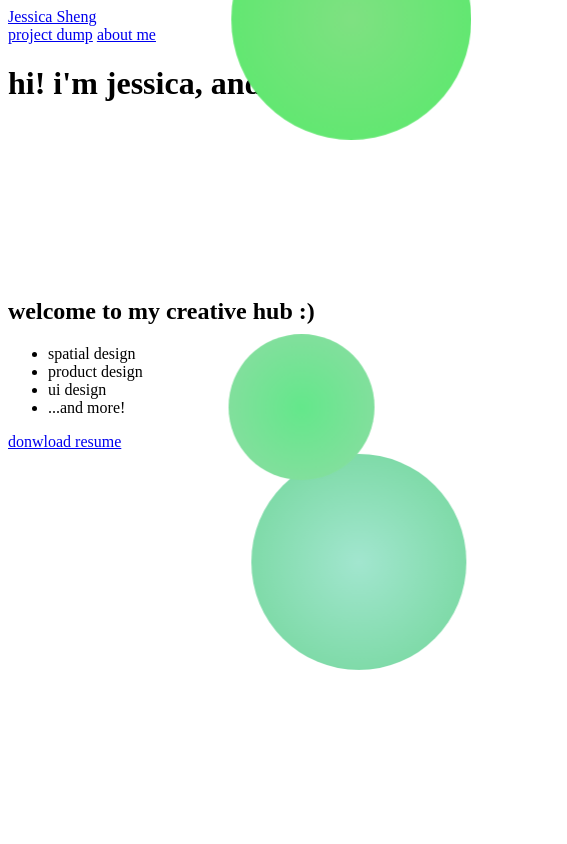
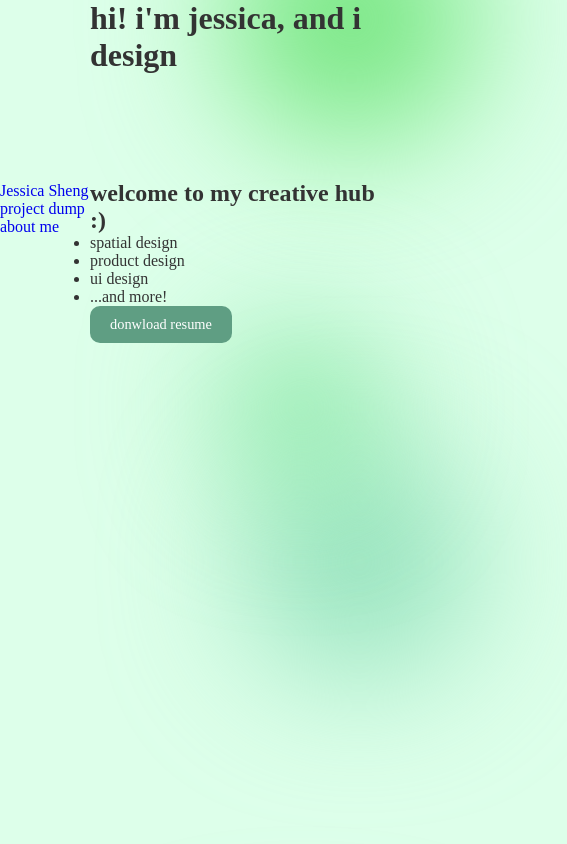
Before and after one commit to jelly-shroom/jelly-shroom.github.io, a SvelteKit app: page / in a window 390 px wide. Shown: the top 844 px of the page, 567 px wide, since content can reach past the window. Built offline with nearby package versions, Linux system fonts and the light colour scheme.

Commit message:
Add general and home styles to +page.svelte

```diff
--- a/src/routes/+page.svelte
+++ b/src/routes/+page.svelte
@@ -2,6 +2,9 @@
   import Navbar from "../components/Navbar.svelte";
   import Hero from "../components/Hero.svelte";
   import Blobs from "../components/Blobs.svelte";
+
+  import "../styles/general.css";
+  import "../styles/home.css";
 </script>
 
 <Navbar />
--- /dev/null
+++ b/src/styles/general.css
@@ -0,0 +1,380 @@
+*, *::before, *::after{
+    box-sizing: border-box;
+    margin:0;
+    padding:0;
+}
+
+body {
+    color: #333;
+    background-color: #ddffea;
+
+    --nav-height: 75px;
+    --lightAccent: #5F9E83;
+    --darkAccent: #2E8B57;
+    --body-background: #ddffea;
+    --productFinalBackground: #d3ebda;
+}
+
+
+
+.flex {
+    display: flex;
+    align-items: center;
+    justify-content: center;
+
+    max-width: 100%;
+}
+
+.flex div {
+    margin: 0;
+    padding: 0;
+    width: 100%;
+}
+
+.flex div img {
+    width: 100%;
+    height: 100%;
+
+    object-fit: cover;
+    overflow: hidden;
+}
+
+.glass-bg {
+    background: rgba(255, 255, 255, 0.7);
+    box-shadow: 0 4px 30px rgba(0, 0, 0, 0.1);
+    backdrop-filter: blur(5px);
+    -webkit-backdrop-filter: blur(5px);
+
+    margin-left: auto;
+    margin-right: auto;
+    padding-top: 125px;
+    padding-bottom: 125px;
+
+    width: 100%;
+    height: auto;
+    min-height: 100vh;
+}
+
+.glass-bgImg {
+    background: rgba(255, 255, 255, 0.7);
+    box-shadow: 0 4px 30px rgba(0, 0, 0, 0.1);
+    backdrop-filter: blur(5px);
+    -webkit-backdrop-filter: blur(5px);
+
+    margin-left: auto;
+    margin-right: auto;
+    padding-top: 0;
+    padding-bottom: 125px;
+
+    width: 100%;
+    height: auto;
+    min-height: 100vh;
+}
+
+.glass-full {
+    overflow-y: visible;
+    background: rgba(255, 255, 255, 0.7);
+    box-shadow: 0 4px 30px rgba(0, 0, 0, 0.1);
+    backdrop-filter: blur(5px);
+    -webkit-backdrop-filter: blur(5px);
+    border: 1px solid rgba(255, 255, 255, 0.9);
+
+    margin-left: auto;
+    margin-right: auto;
+    margin-bottom: -50px;
+
+    padding-right: 5% ;
+    padding-left: 5% ;
+    padding-bottom: 125px;
+    border-radius: 40px 40px 0px 0px ;
+
+    width: 80% ;
+}
+
+.button {
+    display: inline-block;
+
+    font-family: "Sono";
+    font-weight: 500;
+    font-size: 0.9em;
+    text-transform: lowercase;
+
+    background-color: var(--lightAccent);
+    color: #fff;
+    border: none;
+    border-radius: 10px;
+    padding: 20px;
+    padding-left: 30px;
+    padding-right: 30px;
+    cursor: pointer;
+
+
+    transition: 0.25s;
+}
+
+.button:hover {
+    background-color: var(--darkAccent);
+}
+
+
+
+a {
+    text-decoration: none;
+}
+
+
+@keyframes blurTransitionIn {
+    from {
+
+        backdrop-filter: blur(2px);
+        -webkit-backdrop-filter: blur(2px);
+    }
+
+    to {
+        backdrop-filter: blur(0px);
+        -webkit-backdrop-filter: blur(0px);
+
+    }
+}
+
+@keyframes blurTransitionOut {
+    from {
+        backdrop-filter: blur(0px);
+        -webkit-backdrop-filter: blur(0px);
+    }
+
+    to {
+        backdrop-filter: blur(2px);
+        -webkit-backdrop-filter: blur(2px);
+    }
+}
+
+@keyframes fadeTransitionIn {
+    from {
+        opacity: 0.0;
+    }
+
+    to {
+        opacity: 1;
+    }
+}
+
+@keyframes fadeTransitionOut {
+    from {
+        opacity: 1;
+    }
+
+    to {
+        opacity: 0.0;
+    }
+}
+
+#transitionOverlay {
+    position: fixed;
+    top: 0;
+    left: 0;
+    width: 100%;
+    height: 100%;
+    z-index: 1; /* Ensure it's above other content */
+    pointer-events: none; /* Allow interaction with elements below */
+    animation: blurTransitionIn 1s ease-in-out forwards;
+
+}
+
+#container {
+    max-width: 100%;
+    animation: fadeTransitionIn 1s ease-out;
+}
+
+
+/* chat gpt */
+.blob-container {
+    position: fixed;
+    top: 0;
+    left: 0;
+    width: 100%;
+    height: 100%;
+    z-index: -1;
+
+    background-color: #ddffea;
+}
+
+.blob-wrapper {
+    position: relative;
+    width: 100%;
+    height: 50%;
+}
+
+.blob {
+    position: absolute;
+    border-radius: 50%;
+    background: radial-gradient(circle, #abbeb1, #a9b1aa);
+    animation: moveBlob 60s infinite ease-in-out alternate;
+
+    filter: blur(70px);
+}
+
+@keyframes moveBlob {
+    0% {
+        transform: translate(var(--start-x), var(--start-y));
+    }
+    100% {
+        transform: translate(var(--end-x), var(--end-y));
+    }
+}
+
+#container {
+    max-width: 100%;
+}
+
+.externalLink {
+    color: var(--darkAccent);
+    text-decoration: underline;
+    font-weight: bold;
+}
+
+
+
+.callToAction {
+    margin: auto;
+    border-radius: 25px;
+
+    overflow: hidden;
+
+
+    width: 80%;
+    padding: 50px;
+    text-align: center;
+
+
+    gap: 20px;
+    /* margin-bottom: 125px; */
+    margin-top: 125px;
+}
+
+.callToAction h1 {
+    margin-bottom: 20px;
+    font-family: 'Kodchasan';
+}
+
+.callToAction h3 {
+    font-weight: normal;
+    font-family: "Quicksand";
+}
+
+.callToAction .icons{
+
+    margin: auto;
+    margin-top: 30px;
+    display: flex;
+    justify-content: space-between;
+    width: 300px;
+
+    align-items: center;
+}
+
+.callToAction .icons svg{
+    height: 50px;
+    width: auto;
+
+    transition: 0.25s;
+    fill: var(--lightAccent);
+}
+
+.callToAction a{
+    text-decoration: none;
+}
+
+.callToAction .icons svg:hover{
+    fill: var(--darkAccent);
+}
+
+
+
+@media screen and (max-width: 800px) {
+
+
+    .glass-full {
+        margin-bottom: -50px !important;
+
+        padding-bottom: 75px !important;
+
+        width: 90% !important;
+
+    }
+}
+
+@media screen and (max-width: 400px) {
+    .button {
+        padding: 10px;
+        padding-right: 20px;
+        padding-left: 20px;
+    }
+
+
+
+    .glass-full {
+        margin-bottom: -50px !important;
+
+        padding-bottom: 75px !important;
+
+        width: 95% !important;
+
+    }
+
+
+
+    .callToAction {
+        margin: auto;
+        border-radius: 25px;
+
+        overflow: hidden;
+
+
+        padding: 10px;
+        text-align: center;
+
+
+        gap: 20px;
+        /* margin-bottom: 125px; */
+        margin-top: 75px;
+    }
+
+    .callToAction h1 {
+        margin-bottom: 20px;
+        font-family: 'Kodchasan';
+        font-size: 1.5em;
+    }
+
+    .callToAction h3 {
+        font-weight: normal;
+        font-family: "Quicksand";
+        font-size: 1em;
+    }
+
+    .callToAction .icons{
+        margin: auto;
+        margin-top: 30px;
+        display: flex;
+        justify-content: space-between;
+        width: 100%;
+
+        align-items: center;
+    }
+
+    .callToAction .icons svg{
+        height: 50px;
+        width: auto;
+
+        transition: 0.25s;
+        fill: var(--lightAccent);
+    }
+
+    .callToAction a{
+        text-decoration: none;
+    }
+
+    .callToAction .icons svg:hover{
+        fill: var(--darkAccent);
+    }
+}
--- /dev/null
+++ b/src/styles/home.css
@@ -0,0 +1,122 @@
+body {
+    display: flex;
+    justify-content: center;
+    align-items: center;
+}
+
+/* first section of page */
+.main-section {
+    height: 90%;
+    width: 100%;
+
+    font-family: "Kodchasan", sans-serif;
+}
+
+.main-section .contents {
+    z-index: 0;
+    top:  45%;
+    left: 20%;
+    transform: translate(0%,-50%);
+    max-width: 60%;
+
+    position: fixed;
+}
+
+
+#scaleOnScroll {
+    z-index: 0;
+}
+
+
+#main-head-wrapper {
+    display: flex;
+    justify-content: center;
+    align-items: center;
+    left: fixed;
+    top: fixed;
+
+    gap: 20px;
+    margin-bottom: -25px;
+}
+
+.main-section h1 {
+    font-family: 'Kodchasan';
+    font-size: 3em;
+
+}
+
+.main-section h2 {
+    font-size: 2.5em;
+    font-weight: normal;
+    margin-bottom: 20px;
+}
+
+.main-section ul {
+    margin-top:0px;
+    margin-bottom: 30px;
+
+    font-family: 'Sono';
+    list-style-type: none;
+    padding-inline-start: 0px;
+    width: 550px;
+
+    display: flex;
+    justify-content: space-between;
+    font-size: 0.9em;
+}
+
+
+
+@media screen and (max-width: 1620px) {
+    #main-head-wrapper {
+        flex-direction: column !important;
+        align-items: left !important;
+        justify-content: left !important;
+
+        gap: 1.75em !important;
+    }
+
+    #main-head-wrapper svg {
+        height:50;
+    }
+
+}
+
+@media screen and (max-width: 800px) {
+    .main-section ul {
+        width: 100%;
+    }
+
+    #main-head-wrapper svg {
+        height:125;
+    }
+
+    .bottomContentWrapper {
+        position: relative;
+        top: -75px !important;
+    }
+
+    .main-section ul {
+        display: none;
+    }
+}
+
+@media screen and (max-width: 400px) {
+
+
+    .main-section h1 {
+        font-size: 2.5em;
+    }
+
+    .main-section h2 {
+        font-size: 2em;
+        margin-bottom: 40px;
+    }
+
+    .main-section .contents {
+        max-width: 90%;
+        top: 50%;
+        left: 15%;
+    }
+
+}
```
